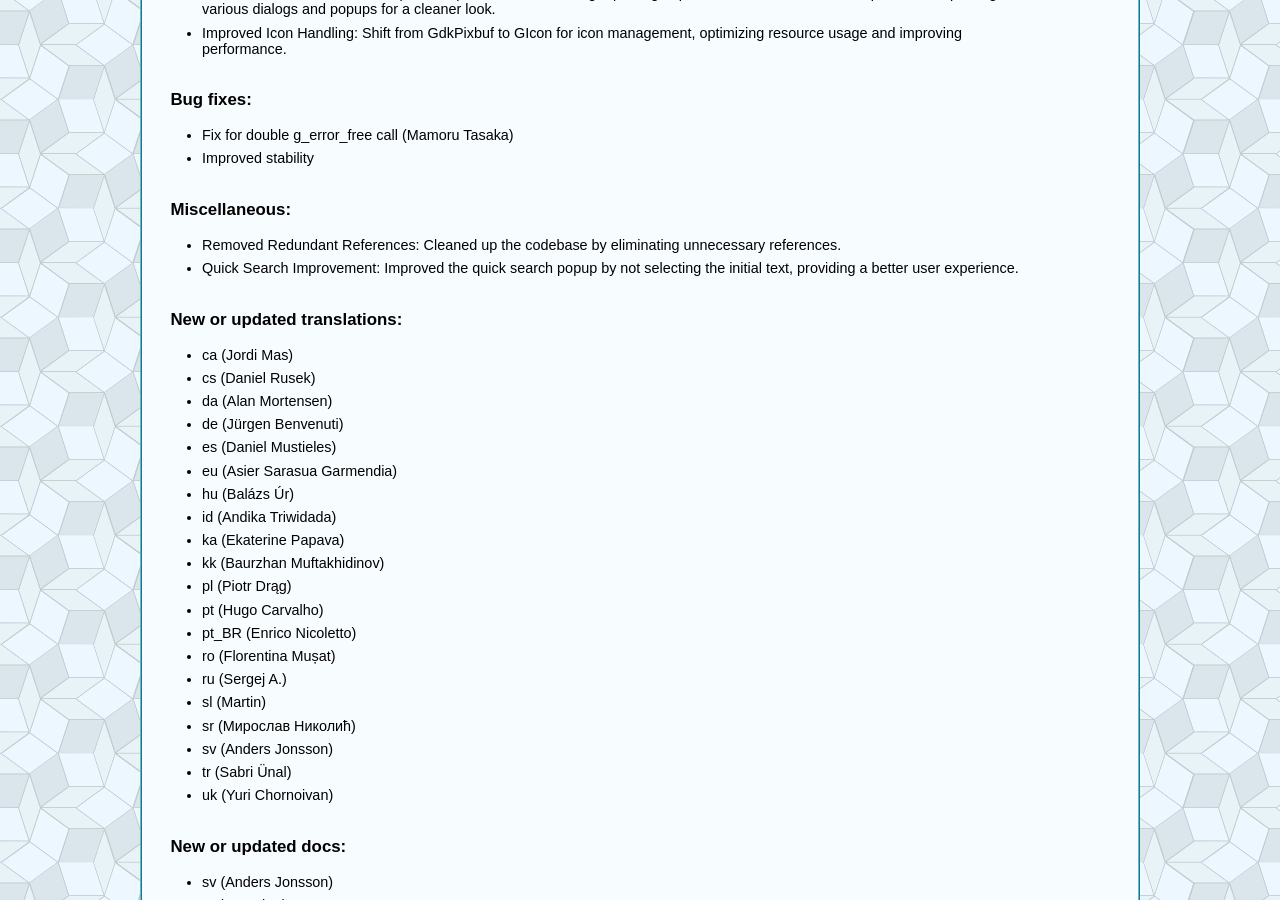
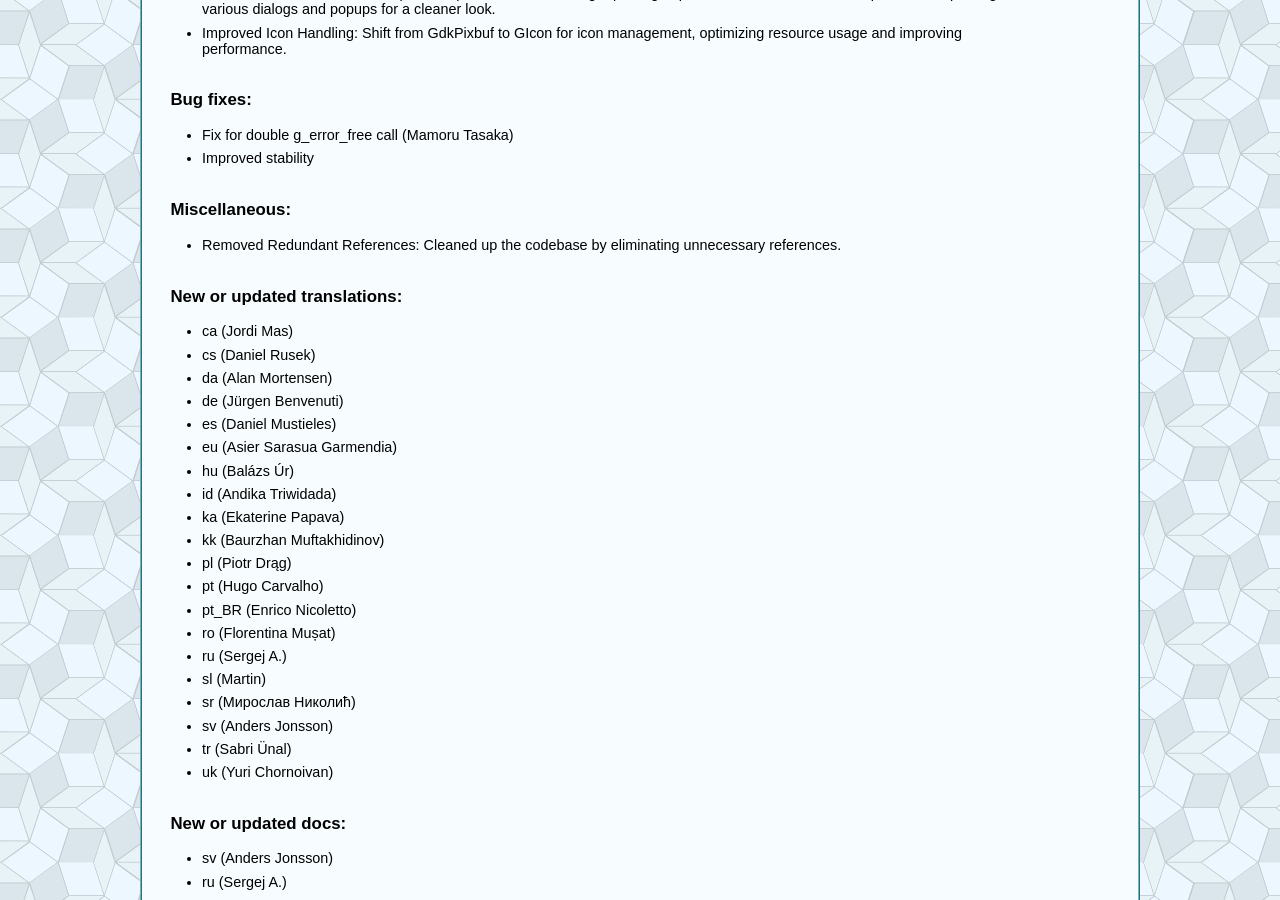
Before and after one commit to gcmd/gcmd.github.io, a Jekyll site: the page built from _posts/2024-07-21-Release-v1-18-0.md, in a window 1280 px wide and 900 px high, scrolled down 555 px. Built offline with Jekyll 4.4.1, drawn with Linux system fonts in a browser that asks for light colours.

Commit message:
Minor release note fix

```diff
--- a/_posts/2024-07-21-Release-v1-18-0.md
+++ b/_posts/2024-07-21-Release-v1-18-0.md
@@ -29,7 +29,6 @@ Thank you all for that!
 
 ### Miscellaneous:
  * Removed Redundant References: Cleaned up the codebase by eliminating unnecessary references.
- * Quick Search Improvement: Improved the quick search popup by not selecting the initial text, providing a better user experience.
 
 ### New or updated translations:
  * ca (Jordi Mas)
```
